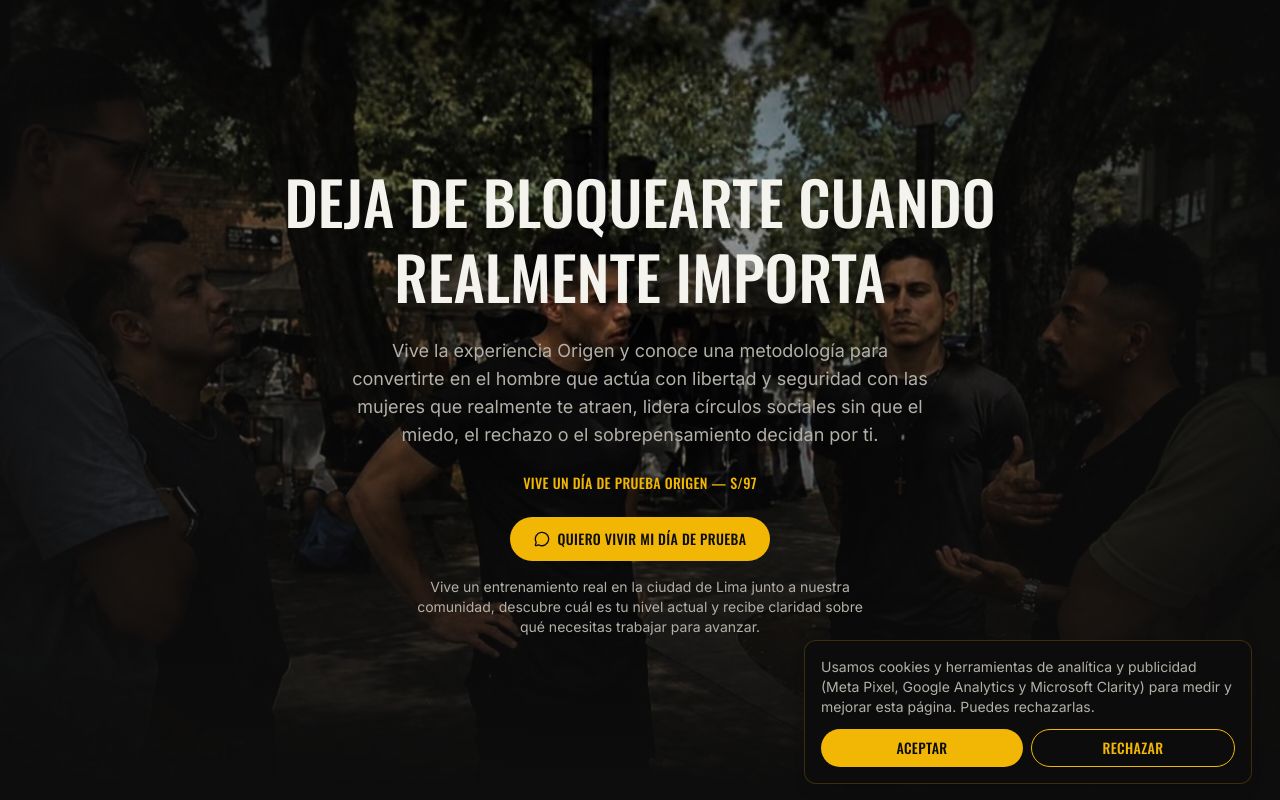
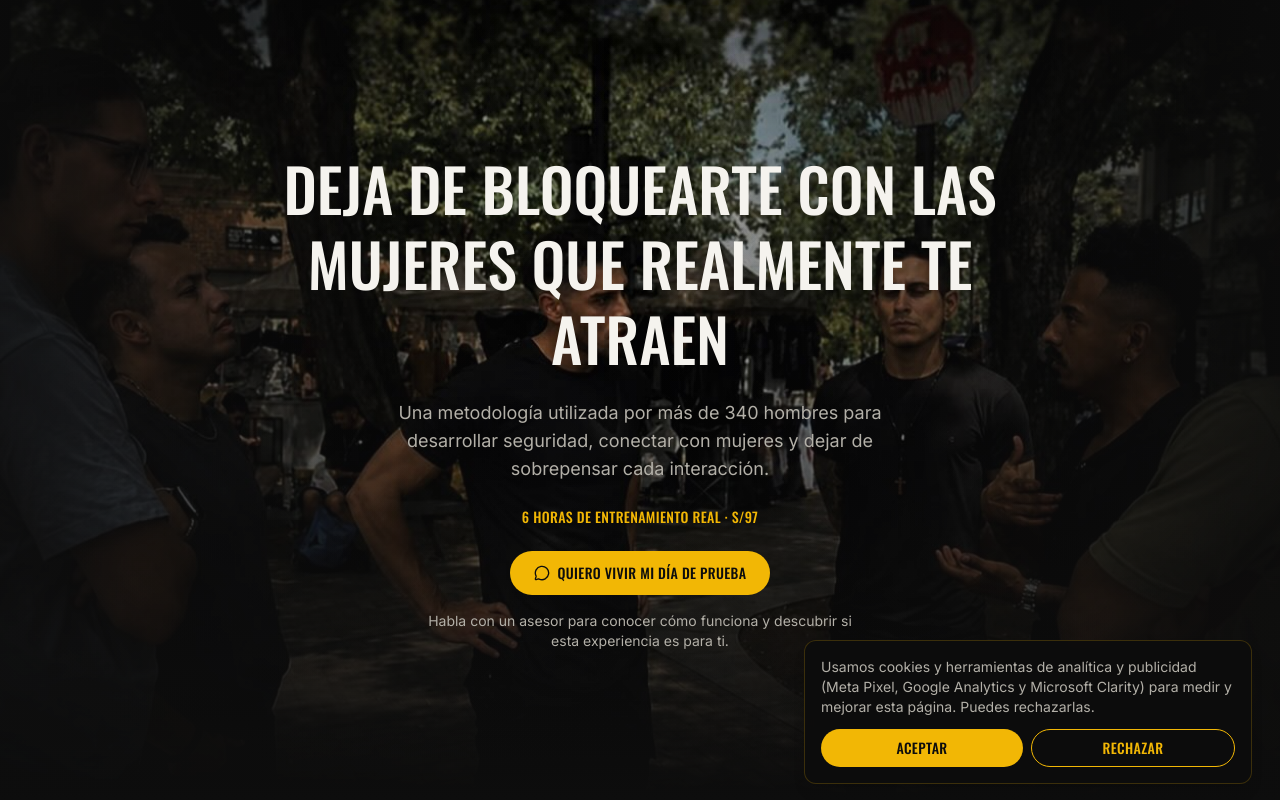
Before and after one commit to valerianomacuri/soyhernanrivera, a Next.js app: page / in a window 1280 px wide. Shown: the top 800 px of the page. Built offline with nearby package versions, Linux system fonts and the light colour scheme; no server answers.

Commit message:
update hero

```diff
--- a/app/components/landing/Hero.tsx
+++ b/app/components/landing/Hero.tsx
@@ -19,24 +19,22 @@ export function Hero() {
 
       <div className="relative z-10 mx-auto max-w-3xl px-6 py-24 text-center">
         <h1 className="font-display text-4xl uppercase leading-tight text-ivory sm:text-6xl">
-          Deja de bloquearte cuando realmente importa
+          DEJA DE BLOQUEARTE CON LAS MUJERES QUE REALMENTE TE ATRAEN{" "}
         </h1>
         <p className="mx-auto mt-6 max-w-xl text-lg text-gray-text">
-          Vive la experiencia Origen y conoce una metodología para convertirte
-          en el hombre que actúa con libertad y seguridad con las mujeres que
-          realmente te atraen, lidera círculos sociales sin que el miedo, el
-          rechazo o el sobrepensamiento decidan por ti.
+          Una metodología utilizada por más de 340 hombres para desarrollar
+          seguridad, conectar con mujeres y dejar de sobrepensar cada
+          interacción.
         </p>
         <p className="mt-6 font-display text-sm uppercase tracking-wide text-gold">
-          Vive un día de prueba Origen — S/97
+          6 HORAS DE ENTRENAMIENTO REAL · S/97{" "}
         </p>
         <div className="mt-6 flex justify-center">
           <WhatsAppButton label="Quiero vivir mi día de prueba" source="hero" />
         </div>
         <p className="mx-auto mt-4 max-w-md text-sm text-gray-text">
-          Vive un entrenamiento real en la ciudad de Lima junto a nuestra
-          comunidad, descubre cuál es tu nivel actual y recibe claridad sobre
-          qué necesitas trabajar para avanzar.
+          Habla con un asesor para conocer cómo funciona y descubrir si esta
+          experiencia es para ti.
         </p>
       </div>
     </section>
```
